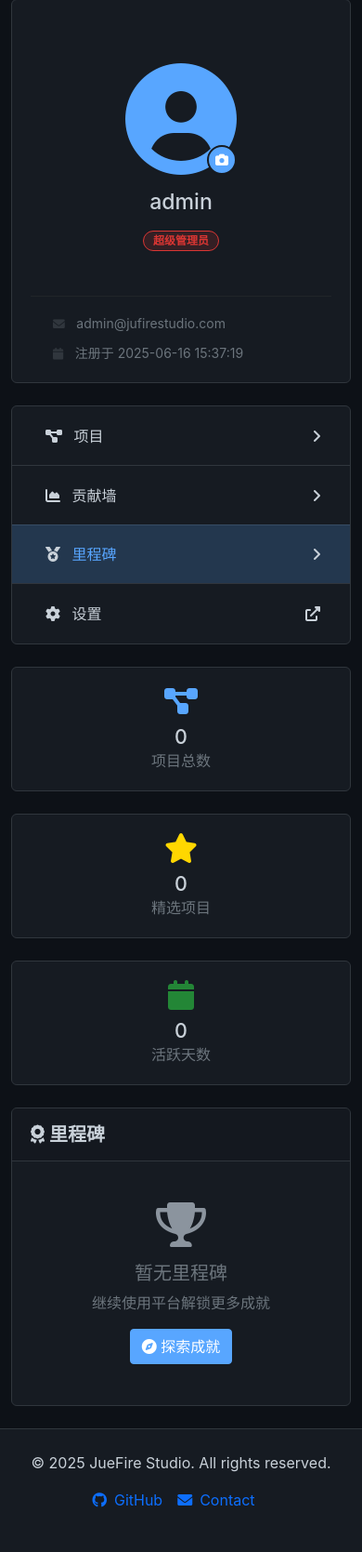
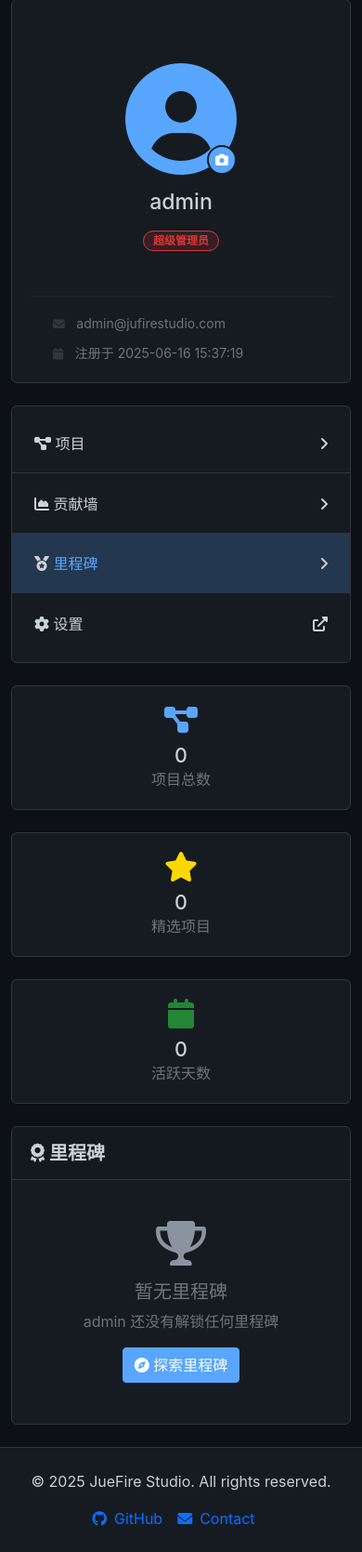
Before and after one commit to Churk-Ben/JuFireX, a Flask app: page /profile in a window 390 px wide. Shown: the part 82-1751 px from the top of the page at 93% size. Before the commit the page ends 1703 px from the top, so only its background shows below. Run offline with Flask 3, Linux system fonts and the light colour scheme; the visitor is signed in with stand-in values (Sample User, id 1); data comes from the database, SQL or seed files in the repository; data that the repository does not hold is empty; some libraries are stand-ins or nearby versions.

Commit message:
Refactor code structure for improved readability and maintainability

```diff
--- a/static/css/profile/navigation.css
+++ b/static/css/profile/navigation.css
@@ -2,14 +2,15 @@
 
 .profile-nav-item {
     border: none;
+    box-sizing: border-box;
     background: transparent;
     transition: all 0.2s;
     position: relative;
     height: 4em;
-
     display: flex;
     align-items: center;
     justify-content: space-between;
+    margin-bottom: 1px;
 }
 
 .profile-nav-item:not(:last-child) {
@@ -20,6 +21,8 @@
     color: var(--github-text);
     text-decoration: none;
     transition: color 0.2s;
+    font-weight: 400;
+    line-height: 1.5;
 }
 
 .profile-nav-link:hover {
@@ -55,18 +58,7 @@
     color: var(--github-accent);
 }
 
-/* 响应式设计 */
-@media (max-width: 768px) {
-    .profile-nav-link {
-        padding: 10px 12px;
-    }
-
-    .profile-nav-icon {
-        font-size: 1em;
-        margin-right: 8px;
-    }
-
-    .profile-nav-text {
-        font-size: 1em;
-    }
+.profile-nav-item:focus,
+.profile-nav-item.active:focus {
+    outline: none;
 }
--- a/templates/profile.html
+++ b/templates/profile.html
@@ -113,7 +113,7 @@
         </div>
 
         <div class="card">
-          <div class="card-body p-0">
+          <div class="card-body px-0 py-2">
             <!-- 四个按钮: 项目(projects), 贡献墙(contributions), 里程碑(achievements), 设置(settings) -->
             <ul class="list-group list-group-flush">
               <li class="list-group-item profile-nav-item">
@@ -140,6 +140,7 @@
                 <span class="me-2"><i class="fas fa-angle-right profile-nav-icon"></i></span>
               </li>
 
+              {% if current_user == user %}
                 <li class="list-group-item profile-nav-item">
                   <a href="#Settings" class="profile-nav-link ms-2">
                     <i class="fas fa-cog profile-nav-icon"></i>
@@ -147,6 +148,7 @@
                   </a>
                   <span class="me-2"><i class="fas fa-external-link-alt profile-nav-icon"></i></span>
                 </li>
+              {% endif %}
             </ul>
           </div>
         </div>
--- a/templates/profile/achievements.html
+++ b/templates/profile/achievements.html
@@ -26,9 +26,9 @@
       <div class="text-center py-4">
         <i class="fas fa-trophy" style="font-size: 3rem; color: var(--github-text-secondary)"></i>
         <h5 class="mt-3 text-muted">暂无里程碑</h5>
-        <p class="text-muted">继续使用平台解锁更多成就</p>
+        <p class="text-muted">{{ user.username }} 还没有解锁任何里程碑</p>
         {% if current_user == user %}
-          <button class="btn btn-primary"><i class="fas fa-compass"></i> 探索成就</button>
+          <button class="btn btn-primary"><i class="fas fa-compass"></i> 探索里程碑</button>
         {% endif %}
       </div>
     {% endif %}
--- a/templates/profile/green_wall.html
+++ b/templates/profile/green_wall.html
@@ -2,7 +2,6 @@
 <div class="card mb-4">
   <div class="card-header d-flex justify-content-between align-items-center">
     <h5 class="mb-0" id="Contributions"><i class="fas fa-chart-area"></i> 贡献墙</h5>
-    <button class="btn btn-primary btn-sm" id="showBtn" onclick="handleRender()"><i class="fas fa-plus"></i> 渲染贡献墙</button>
   </div>
   <div class="card-body">
     <div class="row">
@@ -47,6 +46,8 @@
       </div>
       <span>More</span>
     </div>
+
+    <button class="btn btn-primary btn-sm" id="showBtn" onclick="handleRender()"><i class="fas fa-plus"></i> 渲染贡献墙</button>
   </div>
 </div>
 
--- a/templates/profile/projects.html
+++ b/templates/profile/projects.html
@@ -66,7 +66,7 @@
       <div class="text-center py-4">
         <i class="fas fa-folder-open" style="font-size: 3rem; color: var(--github-text-secondary)"></i>
         <h5 class="mt-3 text-muted">暂无项目</h5>
-        <p class="text-muted">{{ user.username }}还没有创建任何项目</p>
+        <p class="text-muted">{{ user.username }} 还没有创建任何项目</p>
         {% if current_user == user %}
           <button class="btn btn-primary" data-bs-toggle="modal" data-bs-target="#addProjectModal"><i class="fas fa-plus"></i> 创建第一个项目</button>
         {% endif %}
```
Also changed, not shown: user_data/217f6400a0384049a3b1dc12b3b2ee63.jpg (added), user_data/3656ab086c1548c382c25e743fe5f9b7.jpg (added), user_data/94e4829179d048bab86ce45b8460428c.jpg (added). Lines whose indentation alone changed are shown as unchanged.
